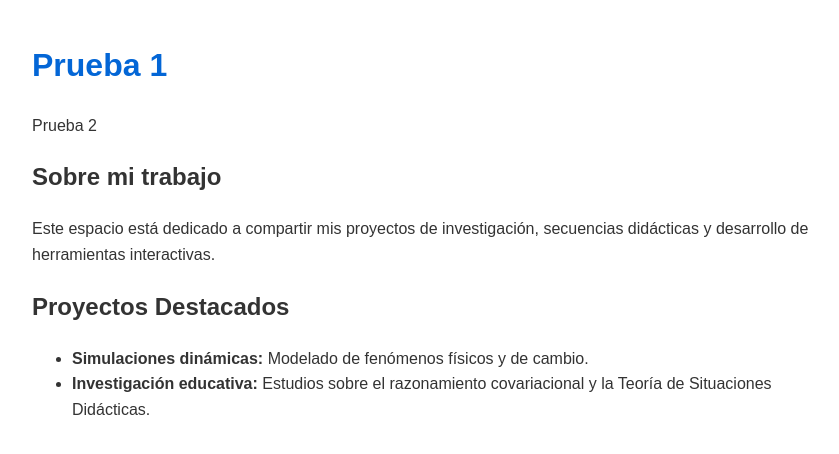
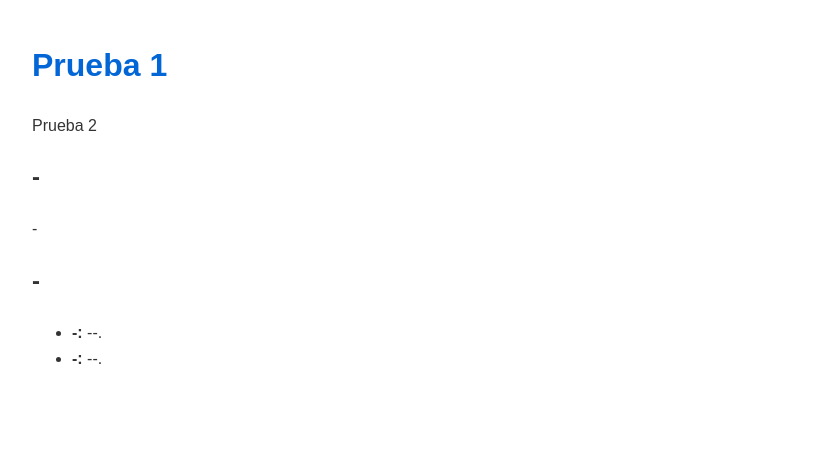
Before and after one commit to Guerrero-Gonzalez/Guerrero-Gonzalez.github.io, a plain HTML site: page index.html in a window 1280 px wide. Shown: the whole page, without its empty margins (208-1047 px from the left). Drawn offline with Linux system fonts and the light colour scheme.

Commit message:
Update index.html

```diff
--- a/index.html
+++ b/index.html
@@ -23,13 +23,13 @@
     </header>
 
     <main>
-        <h2>Sobre mi trabajo</h2>
-        <p>Este espacio está dedicado a compartir mis proyectos de investigación, secuencias didácticas y desarrollo de herramientas interactivas.</p>
+        <h2>-</h2>
+        <p>-</p>
 
-        <h2>Proyectos Destacados</h2>
+        <h2>-</h2>
         <ul>
-            <li><strong>Simulaciones dinámicas:</strong> Modelado de fenómenos físicos y de cambio.</li>
-            <li><strong>Investigación educativa:</strong> Estudios sobre el razonamiento covariacional y la Teoría de Situaciones Didácticas.</li>
+            <li><strong>-:</strong> --.</li>
+            <li><strong>-:</strong> --.</li>
         </ul>
     </main>
 </body>
```
